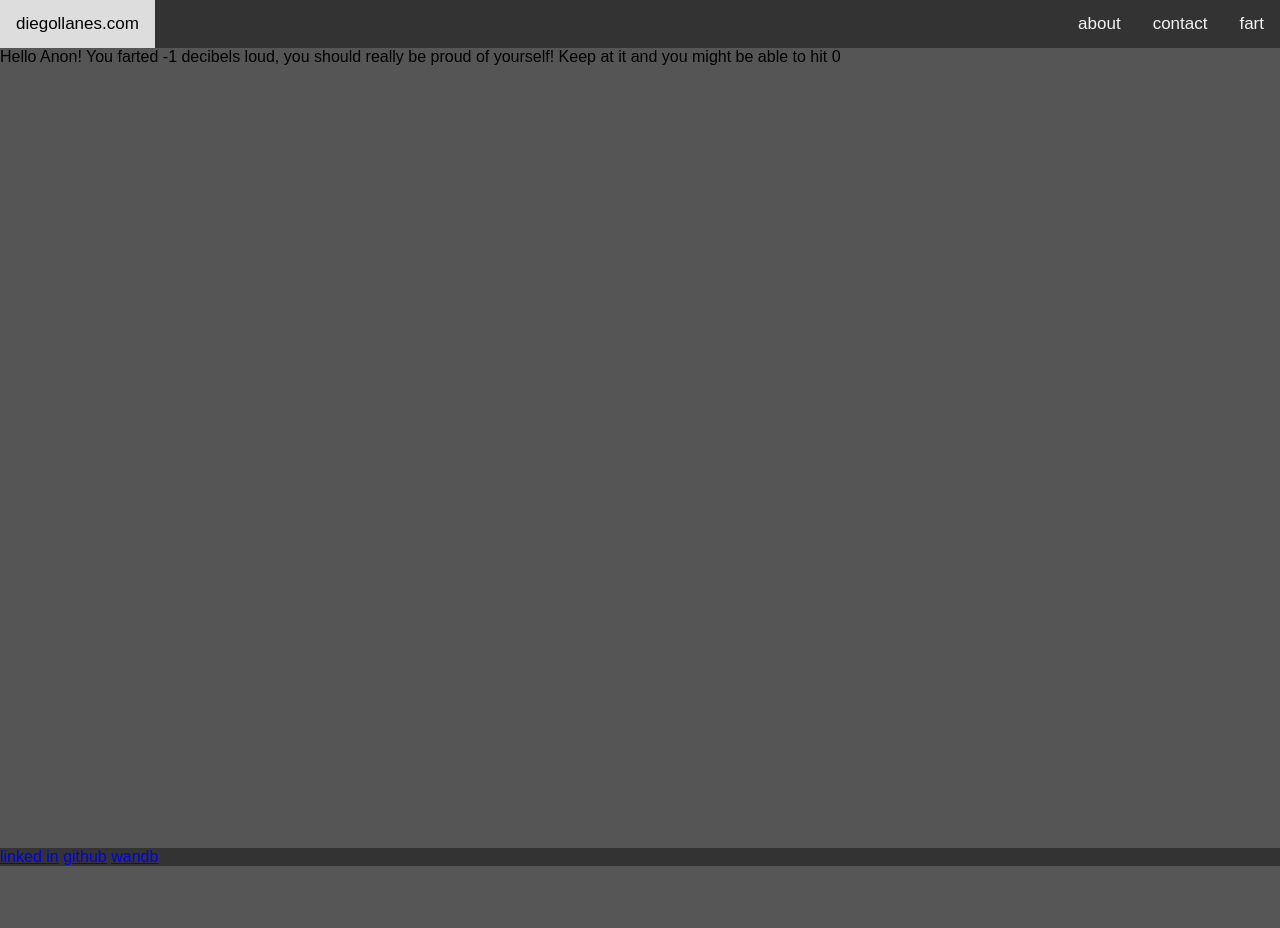
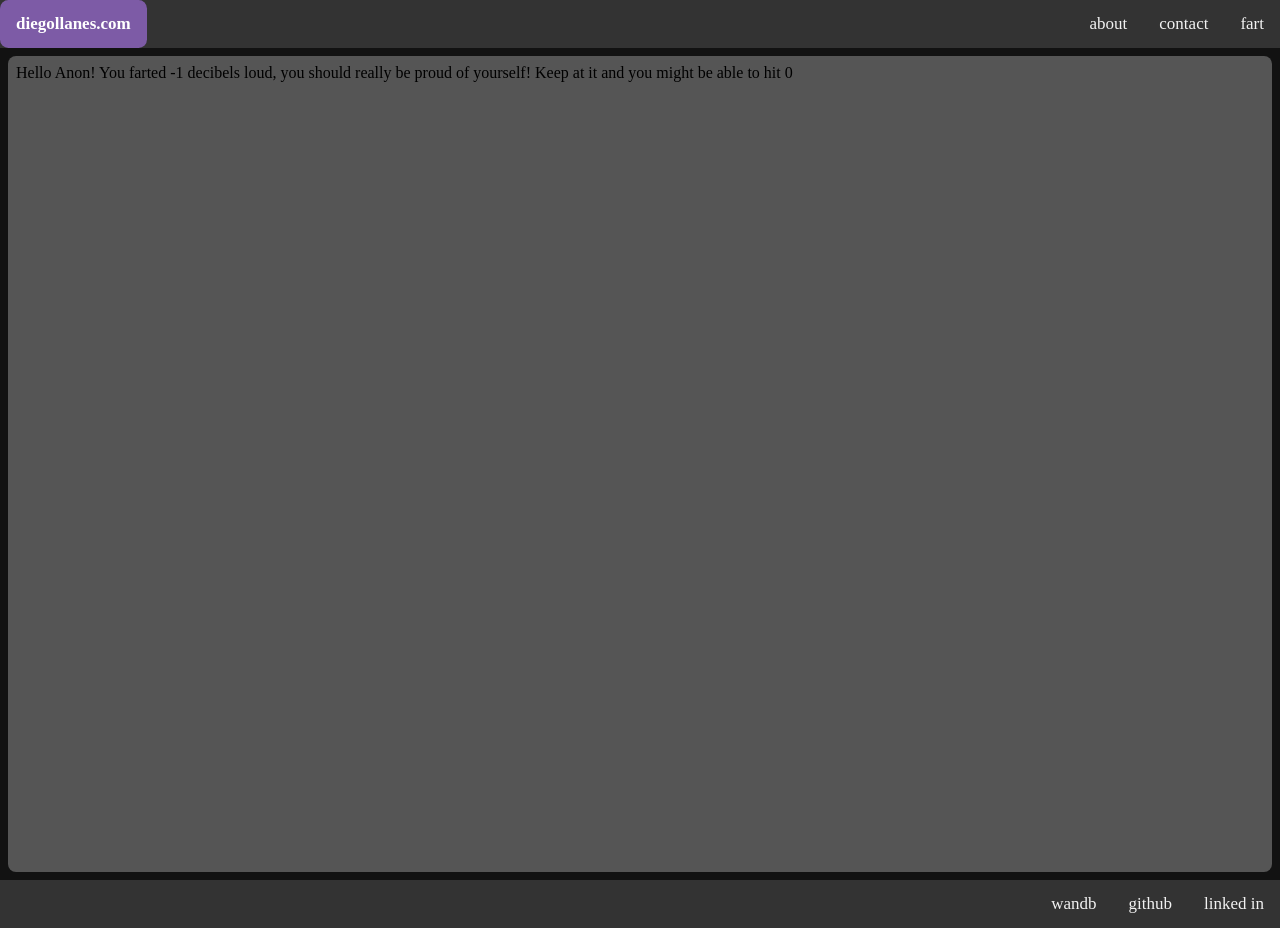
Before and after one commit to Diego-Llanes/diegollanes.com, a Flask app: page /fart in a window 1280 px wide. Before the commit the page ends 866 px from the top, so only its background shows below. Run offline with Flask 3, Linux system fonts and the light colour scheme; some web fonts are replaced.

Commit message:
got colors!!! yipeee

```diff
--- a/app.py
+++ b/app.py
@@ -28,6 +28,7 @@ def about():
     template = environment.get_template("about.html")
     return template.render()
 
+
 @app.route("/fart/<string:name>/<int:loud>")
 @app.route("/fart/<string:name>/<float:loud>")
 @app.route("/fart/<int:loud>")
--- a/static/css/style.css
+++ b/static/css/style.css
@@ -1,9 +1,35 @@
+@font-face {
+  font-family: 'JetBrainsMono';
+  src: url('https://cdn.jsdelivr.net/gh/JetBrains/JetBrainsMono/web/woff2/JetBrainsMono-Regular.woff2') format('woff2'),
+       url('https://cdn.jsdelivr.net/gh/JetBrains/JetBrainsMono/web/woff/JetBrainsMono-Regular.woff') format('woff'),
+       url('https://cdn.jsdelivr.net/gh/JetBrains/JetBrainsMono/ttf/JetBrainsMono-Regular.ttf') format('truetype');
+  font-weight: 400;
+  font-style: normal;
+}
+
+@font-face {
+  font-family: 'JetBrainsMono';
+  src: url('https://cdn.jsdelivr.net/gh/JetBrains/JetBrainsMono/web/woff2/JetBrainsMono-Bold.woff2') format('woff2'),
+       url('https://cdn.jsdelivr.net/gh/JetBrains/JetBrainsMono/web/woff2/JetBrainsMono-Bold.woff') format('woff'),
+       url('https://cdn.jsdelivr.net/gh/JetBrains/JetBrainsMono/web/woff2/JetBrainsMono-Bold.ttf') format('truetype');
+  font-weight: bold;
+  font-style: normal;
+}
+
+html {
+  overflow: hidden;
+  background-color: #121212;
+}
+
 body {
   margin: 0;
-  font-family: Arial, Helvetica, sans-serif;
+  font-family: "JetBrainsMono";
 }
 
 main {
+  margin: 0.5em;
+  padding: 0.5em;
+  border-radius: 0.5em;
   overflow: hidden;
   background-color: #555;
   height: 100vh;
@@ -15,15 +41,37 @@ footer {
   background-color: #333;
 }
 
+#bottomnav {
+  overflow: hidden;
+  background-color: #333;
+}
+
+#bottomnav a {
+  float: right;
+  color: #f2f2f2;
+  text-align: center;
+  padding: 14px 16px;
+  text-decoration: none;
+  font-size: 17px;
+}
+
 #topnav {
   overflow: hidden;
   background-color: #333;
 }
 
 #topnav a.name {
-  background-color: #ffc2d1;
+  border-radius: 0.5em;
+  background-color: #7D5BA6;
+  font-family: "JetBrainsMono";
+  font-weight: bold;
   color: white;
   float: left;
+}
+
+#topnav a.name:hover {
+  background-color: #a48cc1;
+  color: white;
 }
 
 #topnav a {
@@ -32,6 +80,7 @@ footer {
   text-align: center;
   padding: 14px 16px;
   text-decoration: none;
+  font-family: "JetBrainsMono";
   font-size: 17px;
 }
 
--- a/templates/base.html
+++ b/templates/base.html
@@ -16,7 +16,7 @@
 			{% block content %}
 			{% endblock %}
 		</main>
-		<footer>
+		<footer id="bottomnav">
 			<a href="https://linkedin.com/in/diego-llanes-ai/">linked in</a>
 			<a href="https://github.com/Diego-Llanes">github</a>
 			<a href="https://wandb.ai/diegollanes">wandb</a>
```
Also changed, not shown: templates/contact.html (+7 -1 lines).
